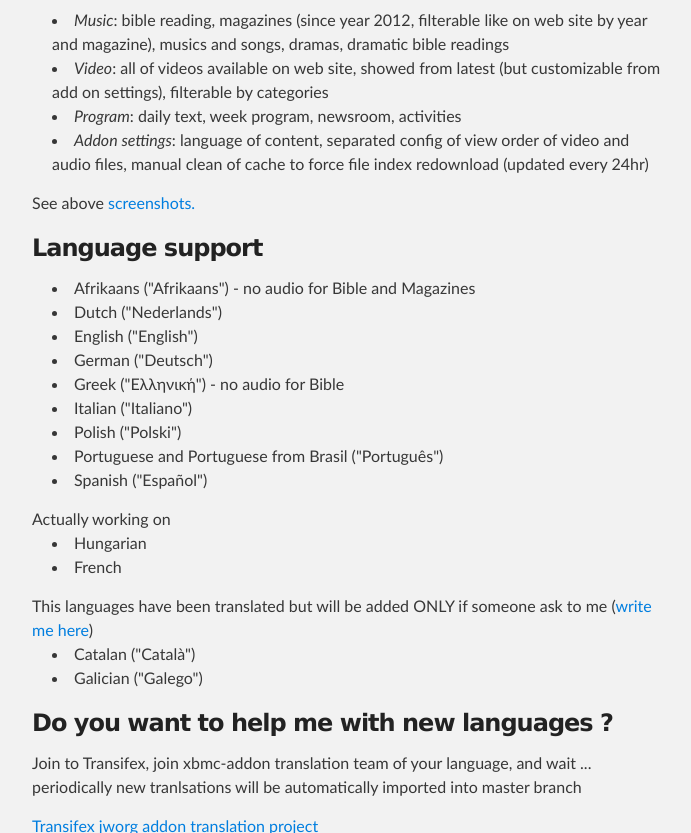
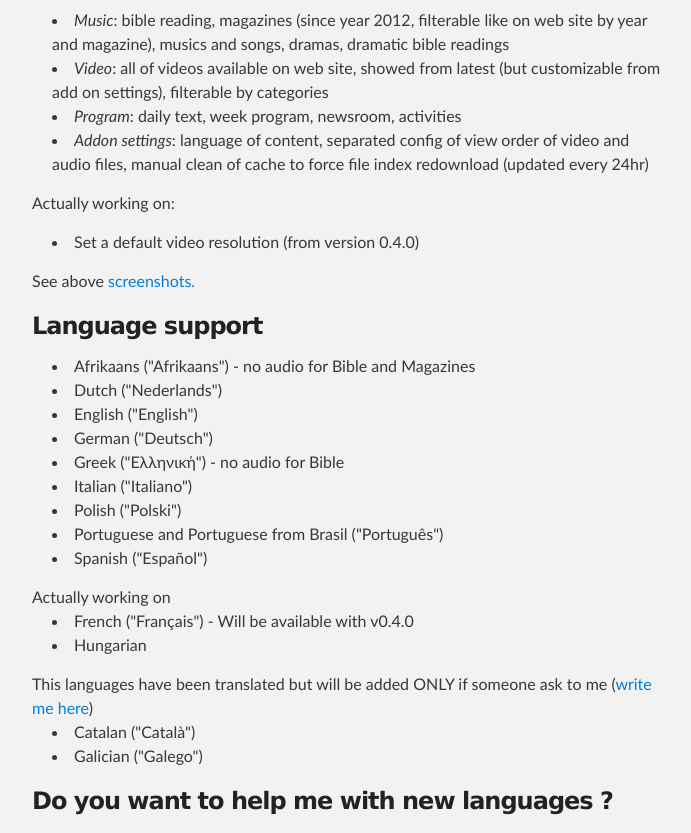
Before and after one commit to fhundewadt/kodi.html.browser.tv.jw.org, a plain HTML site: page index.html in a window 1280 px wide. Shown: the part 680-1513 px from the top of the page, without its empty margins (288-979 px from the left). Drawn offline with Linux system fonts and the light colour scheme.

Commit message:
Update index.html

```diff
--- a/index.html
+++ b/index.html
@@ -83,6 +83,14 @@ to github, but this is free and fast. <a href="https://github.com/join">Sign up
     <li><em>Program</em>: daily text, week program, newsroom, activities</li>
     <li><em>Addon settings</em>: language of content, separated config of view order of video and audio files, manual clean of cache to force file index redownload (updated every 24hr)</li>
   </ul>
+</p>
+<p>
+  Actually working on:
+  <ul>
+    <li>Set a default video resolution (from version 0.4.0)</li>
+  </ul>
+</p>
+<p>
   See above <a href=#screenshot> screenshots.</a>
 </p>
 
@@ -101,10 +109,12 @@ to github, but this is free and fast. <a href="https://github.com/join">Sign up
 <li>Spanish ("Español")</li>
 </ul>
 
+
 Actually working on
 <ul>
+    <li>French ("Français") - Will be available with v0.4.0 </li>
     <li>Hungarian</li>
-    <li>French</li>
+
 </ul>
 
 This languages have been translated but will be added ONLY if someone ask to me (<a href="mailto:mirkotebaldi@yahoo.it">write me here</a>)
```
